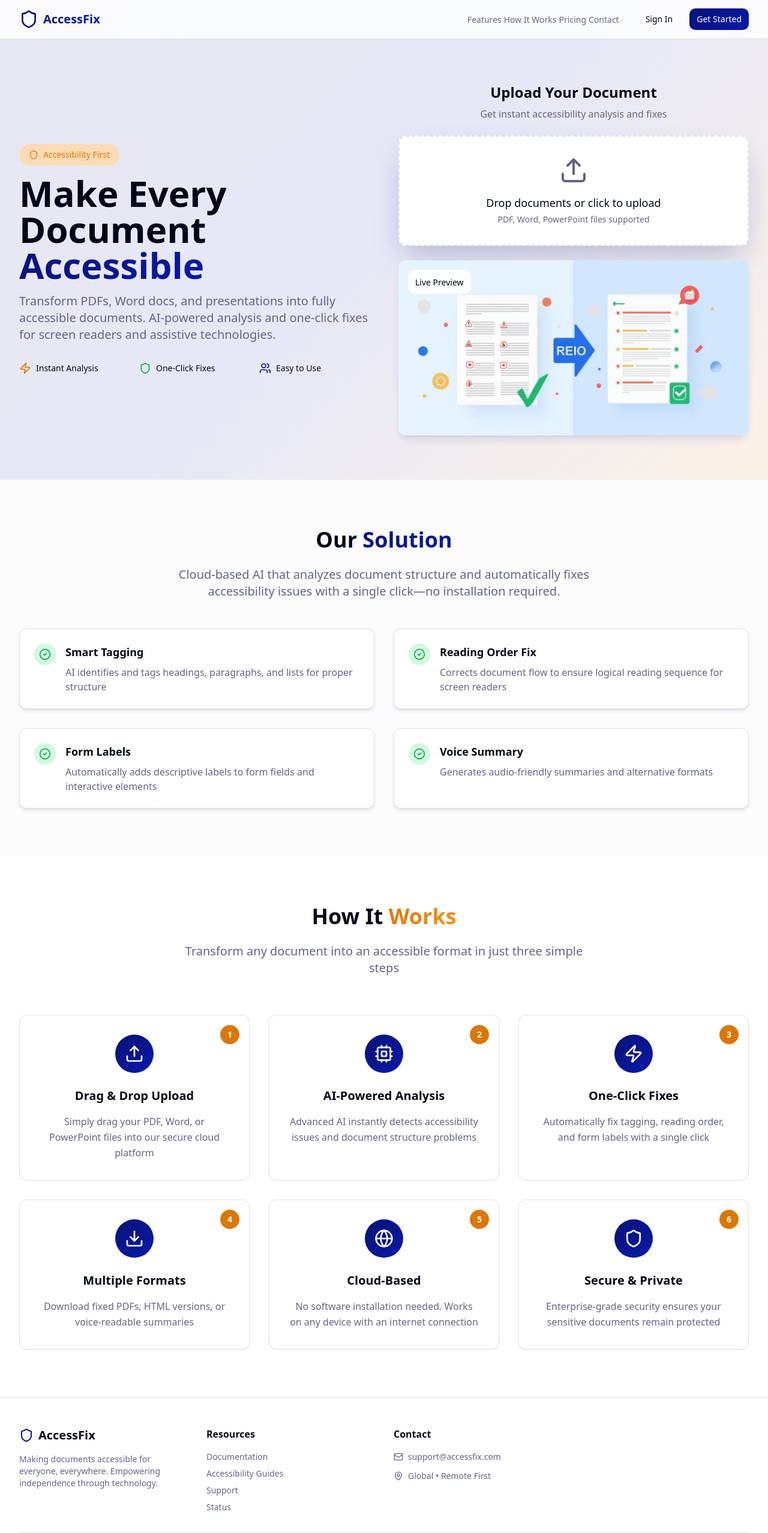
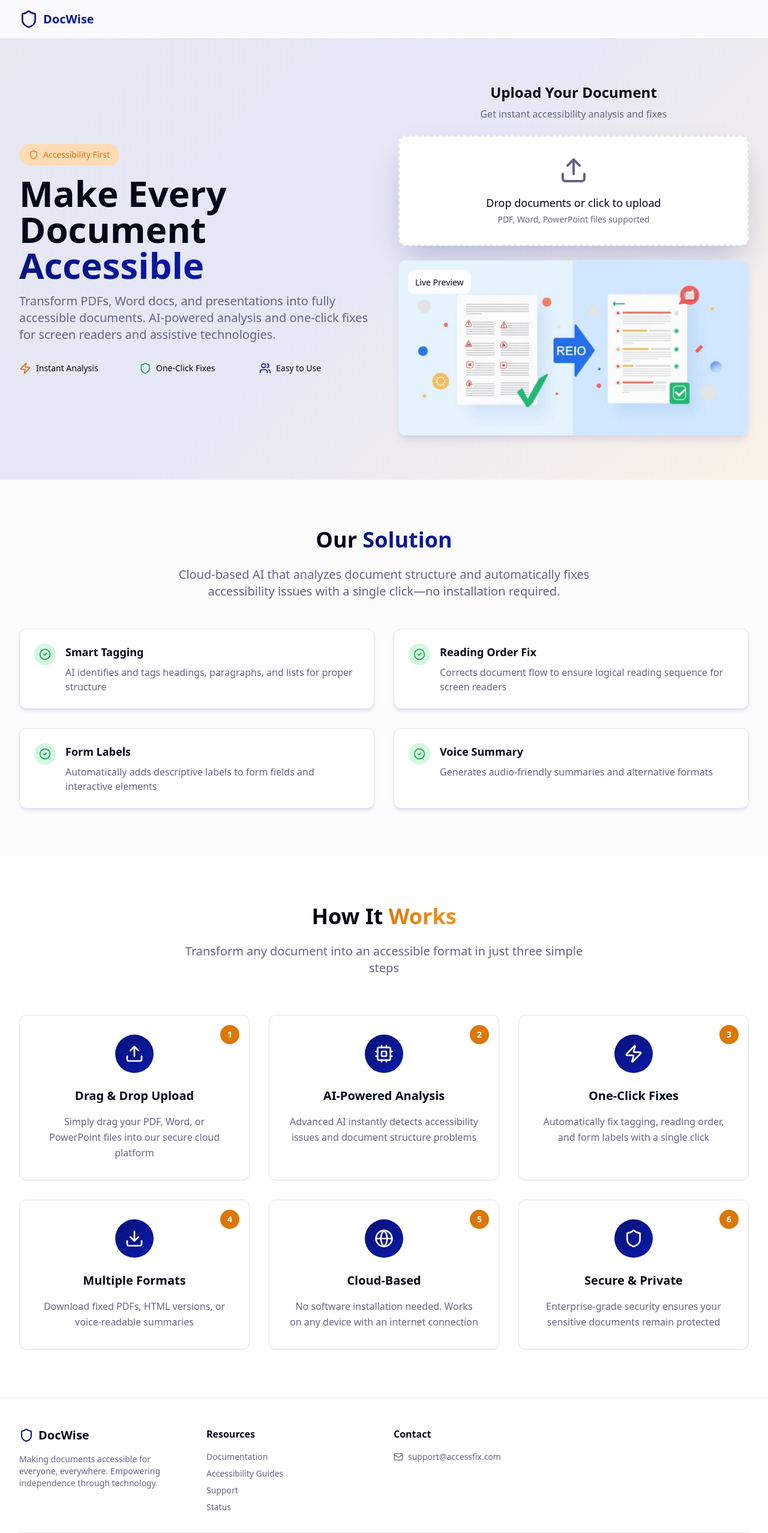
Before and after one commit to febzz26/doc-access-fix, a React (Vite) app: page / in a window 1280 px wide. Shown: the top 2556 px of the page at 60% size. Built offline with nearby package versions, Linux system fonts and the light colour scheme.

Commit message:
Visual edit in Lovable
Edited UI in Lovable

```diff
--- a/src/components/footer.tsx
+++ b/src/components/footer.tsx
@@ -9,7 +9,7 @@ export const Footer: React.FC = () => {
           <div className="space-y-4">
             <div className="flex items-center space-x-2">
               <Shield className="w-6 h-6 text-primary" />
-              <span className="text-xl font-bold">AccessFix</span>
+              <span className="text-xl font-bold">DocWise</span>
             </div>
             <p className="text-muted-foreground text-sm">
               Making documents accessible for everyone, everywhere.
@@ -39,10 +39,7 @@ export const Footer: React.FC = () => {
                 <Mail className="w-4 h-4" />
                 <span>support@accessfix.com</span>
               </div>
-              <div className="flex items-center space-x-2">
-                <MapPin className="w-4 h-4" />
-                <span>Global • Remote First</span>
-              </div>
+
             </div>
           </div>
         </div>
--- a/src/components/navigation.tsx
+++ b/src/components/navigation.tsx
@@ -1,85 +1,45 @@
 import React from 'react';
 import { Button } from '@/components/ui/button';
 import { Shield, Menu } from 'lucide-react';
-import {
-  NavigationMenu,
-  NavigationMenuContent,
-  NavigationMenuItem,
-  NavigationMenuLink,
-  NavigationMenuList,
-  NavigationMenuTrigger,
-} from '@/components/ui/navigation-menu';
-
+import { NavigationMenu, NavigationMenuContent, NavigationMenuItem, NavigationMenuLink, NavigationMenuList, NavigationMenuTrigger } from '@/components/ui/navigation-menu';
 export const Navigation: React.FC = () => {
-  return (
-    <nav className="fixed top-0 left-0 right-0 z-50 bg-background/80 backdrop-blur-md border-b border-border">
+  return <nav className="fixed top-0 left-0 right-0 z-50 bg-background/80 backdrop-blur-md border-b border-border">
       <div className="container mx-auto px-4 sm:px-6 lg:px-8">
         <div className="flex items-center justify-between h-16">
           {/* Logo */}
           <div className="flex items-center space-x-2">
             <Shield className="w-8 h-8 text-primary" />
-            <span className="text-xl font-bold bg-gradient-primary bg-clip-text text-transparent">
-              AccessFix
-            </span>
+            <span className="text-xl font-bold bg-gradient-primary bg-clip-text text-transparent">DocWise</span>
           </div>
 
           {/* Desktop Navigation */}
           <div className="hidden md:flex items-center space-x-8">
             <NavigationMenu>
               <NavigationMenuList>
+
                 <NavigationMenuItem>
-                  <NavigationMenuLink
-                    href="#features"
-                    className="text-sm font-medium text-muted-foreground hover:text-foreground transition-colors"
-                  >
-                    Features
-                  </NavigationMenuLink>
+
                 </NavigationMenuItem>
                 <NavigationMenuItem>
-                  <NavigationMenuLink
-                    href="#how-it-works"
-                    className="text-sm font-medium text-muted-foreground hover:text-foreground transition-colors"
-                  >
-                    How It Works
-                  </NavigationMenuLink>
+
                 </NavigationMenuItem>
                 <NavigationMenuItem>
-                  <NavigationMenuLink
-                    href="#pricing"
-                    className="text-sm font-medium text-muted-foreground hover:text-foreground transition-colors"
-                  >
-                    Pricing
-                  </NavigationMenuLink>
-                </NavigationMenuItem>
-                <NavigationMenuItem>
-                  <NavigationMenuLink
-                    href="#contact"
-                    className="text-sm font-medium text-muted-foreground hover:text-foreground transition-colors"
-                  >
-                    Contact
-                  </NavigationMenuLink>
+
                 </NavigationMenuItem>
               </NavigationMenuList>
             </NavigationMenu>
 
             <div className="flex items-center space-x-4">
-              <Button variant="ghost" size="sm">
-                Sign In
-              </Button>
-              <Button size="sm" className="bg-gradient-primary hover:opacity-90">
-                Get Started
-              </Button>
+
+
             </div>
           </div>
 
           {/* Mobile menu button */}
           <div className="md:hidden">
-            <Button variant="ghost" size="sm">
-              <Menu className="w-5 h-5" />
-            </Button>
+
           </div>
         </div>
       </div>
-    </nav>
-  );
+    </nav>;
 };
```
